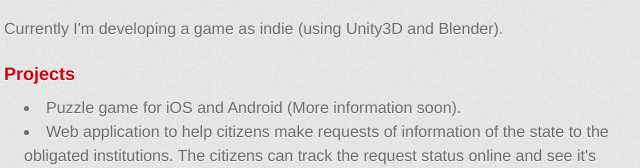
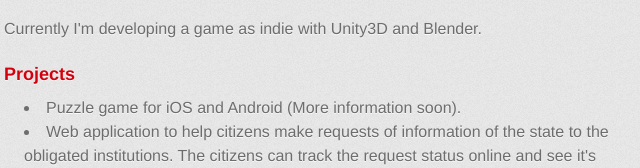
Before and after one commit to rcjmurillo/rcjmurillo.github.io, a plain HTML site: page index.html in a window 1280 px wide. Shown: the part 604-772 px from the top of the page, 326-966 px from the left. Drawn offline with Linux system fonts and the light colour scheme; a web font is replaced by a local one.

Commit message:
Improved text

```diff
--- a/index.html
+++ b/index.html
@@ -39,7 +39,7 @@
 
 <p>I've been programming since I was 15, professionally since 18, my mayor experience has been with web applications using the django framework and backbonejs/reactjs as part of my job and as an individual consultant.
 I also have experience with distributted programming using technologies like RabbitMQ, REDIS, realtime web applications using NodeJS and web sockets.</p>
-<p>Currently I'm developing a game as indie (using Unity3D and Blender).</p>
+<p>Currently I'm developing a game as indie with Unity3D and Blender.</p>
 
 <h3>
 <a name="projects" class="anchor" href="#projects"><span class="octicon octicon-link"></span></a>Projects</h3>
```
